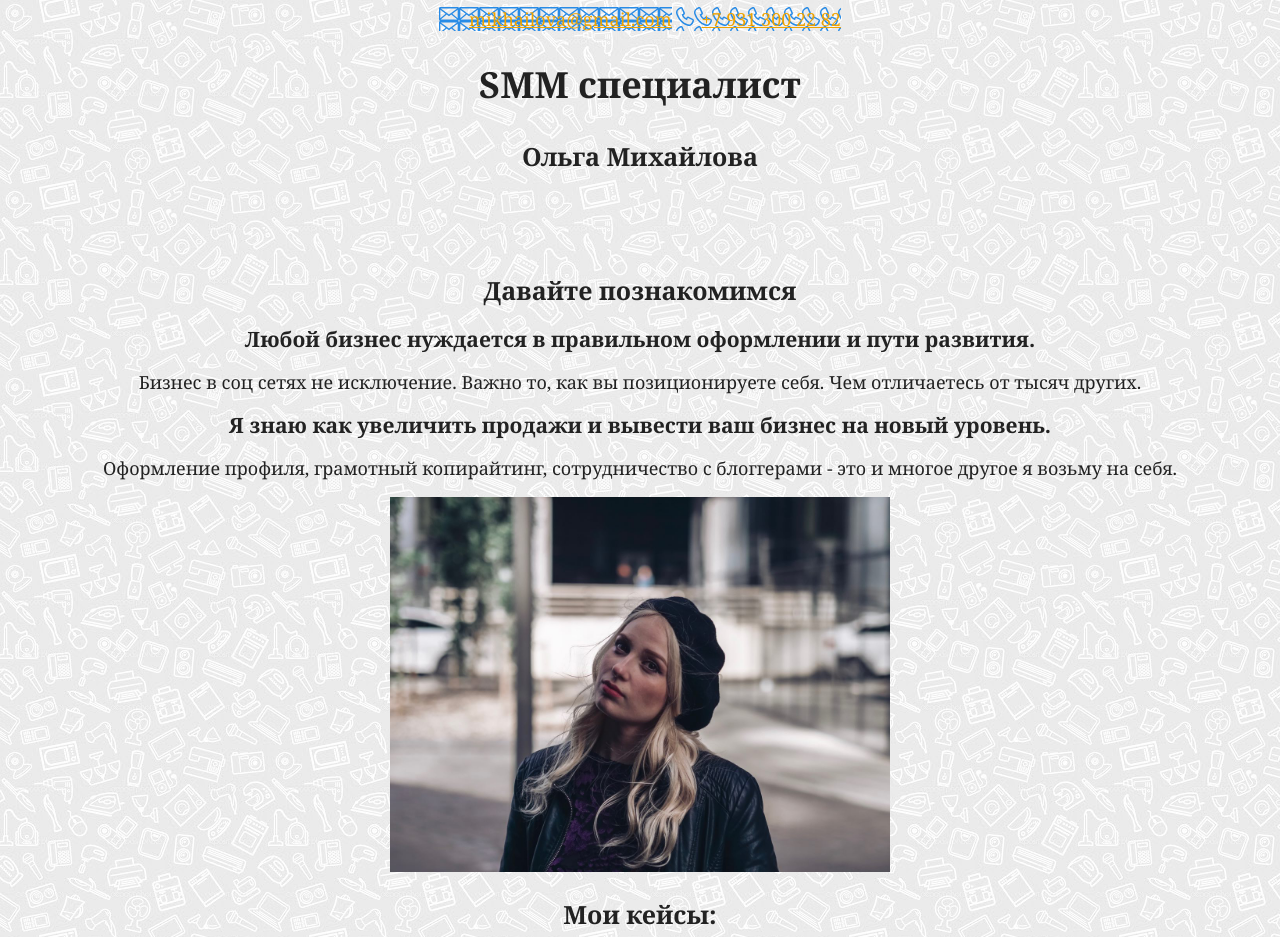
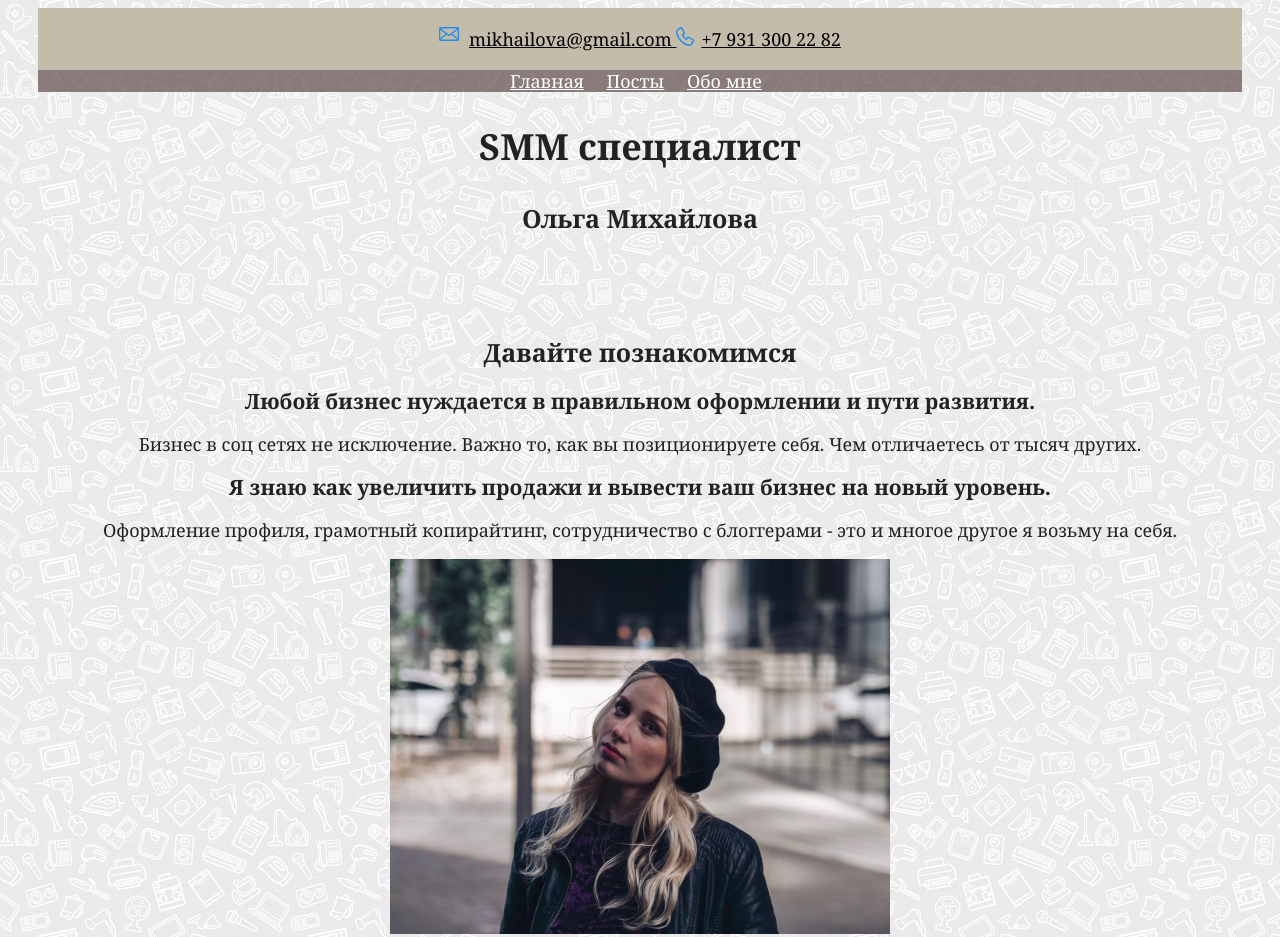
Before and after one commit to olgazhguta/my-site, a plain HTML site: page index.html in a window 1280 px wide. Shown: the top 937 px of the page. Drawn offline with Linux system fonts and the light colour scheme.

Commit message:
Меню в шапке

```diff
--- a/index.html
+++ b/index.html
@@ -8,13 +8,25 @@
   </head>
 
   <body>
-    <header class="page-header">
+    <header class="headerdecor">
 
         <div class="container">
-          <a class="header-email" href="mailto:mikhailova@gmail.com">mikhailova@gmail.com</a>
-          <a class="header-phone" href="tel:+79313002282">+7 931 300 22 82</a>
+          <a class="header-email" href="mailto:mikhailova@gmail.com">mikhailova@gmail.com </a>
+          <a class="header-phone" href="tel:+79313002282">+7 931 300 22 82 </a>
         </div>
+
       </header>
+
+      <header class="line">
+        <nav class="main-menu">
+        <ul>
+          <li> <a href="#home"> Главная </a> </li>
+        <li> <a href="#home"> Посты </a> </li>
+        <li> <a href="#home"> Обо мне </a> </li>
+        </ul>
+      </nav>
+    </header>
+
 
     <div class="container">
     <section class = "margin">
--- a/style.css
+++ b/style.css
@@ -8,6 +8,13 @@ body {
   text-align: center;
 
 }
+.headerdecor {
+padding: 20px;
+color: white;
+background-color:#c4bcab;
+}
+
+
 h1 {
   font-size: 36px;
   line-height: normal;
@@ -19,11 +26,28 @@ h2 {
 }
 
 a {
-  color: #efa300;
+  color: #000000;
   text-decoration: underline;
 }
-footer {
-  margin-top: 30px;
+
+.line {
+  background-color:#604a4ab1
+}
+
+.main-menu ul {
+  margin: 0;
+  margin-left:  10px;
+  padding: 0;
+  list-style: none;
+}
+
+.main-menu li {
+  display: inline-block;
+  margin-right: 1em;
+}
+
+.main-menu a {
+  color: white;
 }
 .margin {
   margin-bottom:100px;
@@ -32,20 +56,24 @@ footer {
 .header-email {
   padding-left: 30px;
   background-image: url("img/icon-email-header.svg");
+  background-repeat: no-repeat;
 }
 
 .header-phone {
   padding-left: 25px;
   background-image: url("img/icon-phone-header.svg");
+  background-repeat: no-repeat;
 }
 
 .footer-email {
   padding-left: 30px;
   background-image: url("img/icon-email-footer.svg");
+  background-repeat: no-repeat;
 }
 
 .footer-phone {
   padding-left: 25px;
+  background-repeat: no-repeat;
   background-image: url("img/icon-phone-footer.svg");
 }
 
@@ -55,7 +83,7 @@ footer {
   margin-bottom: 60px;
   padding: 20px;
   background-color:rgba(255, 239, 11, 0.5);
-
+  margin-top: 30px;
 
 }
 
@@ -64,6 +92,6 @@ footer {
   margin:70px;
   text-align: center;
   color: #ffffff;
-  background-color: #acd38b;
+  background-color: #99b47e;
   background-image: url("img/background55.png");
-  border: 3px solid rgb(140, 201, 125);
+  border: 3px solid rgb(135, 140, 134);
```
